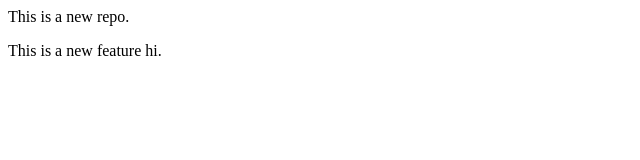
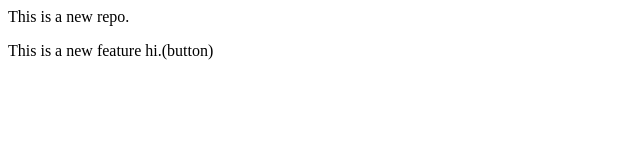
Before and after one commit to raghusomannavar/localrepo, a plain HTML site: page index.html in a window 1280 px wide. Shown: the full height of the page, 0-640 px from the left. Drawn offline with Linux system fonts and the light colour scheme.

```diff
--- a/index.html
+++ b/index.html
@@ -1,2 +1,2 @@
 <p>This is a new repo.</p>
-<p>This is a new feature hi.</p>
+<p>This is a new feature hi.(button)</p>
```
